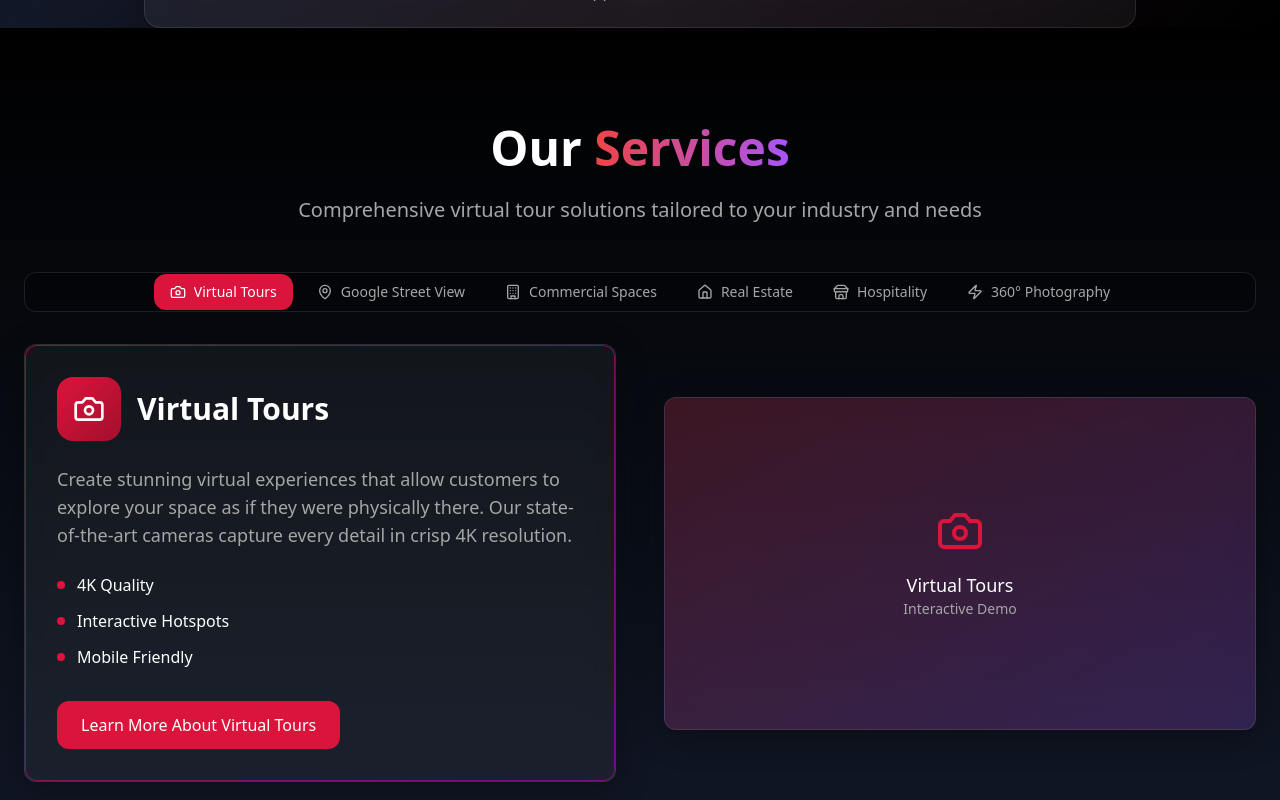
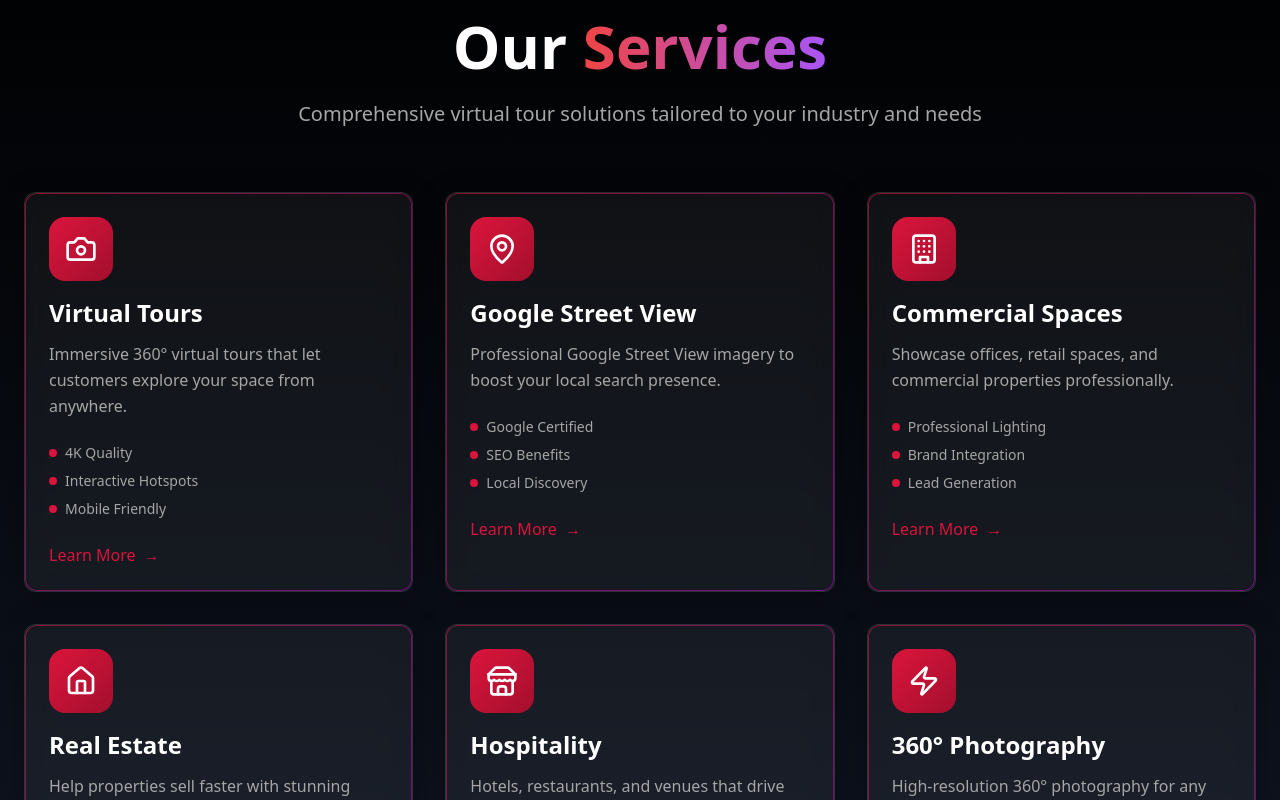
Before and after one commit to thiyo-de/vision360-nubien-style, a React (Vite) app: page / in a window 1280 px wide. Shown: the part 920-1720 px from the top of the page. Built offline with nearby package versions, Linux system fonts and the light colour scheme; a web font is replaced by a local one.

Commit message:
Reverted to commit 99540db8f299d037ed63ff13ff40ff70b5084668

```diff
--- a/src/sections/Services.tsx
+++ b/src/sections/Services.tsx
@@ -1,60 +1,43 @@
 import { motion } from 'framer-motion';
-import { Camera, Building, Home, Store, MapPin, Zap, X } from 'lucide-react';
-import { useState } from 'react';
-import { Tabs, TabsList, TabsTrigger, TabsContent } from '@/components/ui/tabs';
+import { Camera, Building, Home, Store, MapPin, Zap } from 'lucide-react';
 
 const Services = () => {
-  const [visibleTabs, setVisibleTabs] = useState<string[]>(['virtual-tours', 'street-view', 'commercial', 'real-estate', 'hospitality', 'photography']);
-  const [activeTab, setActiveTab] = useState('virtual-tours');
-
   const services = [
     {
-      id: 'virtual-tours',
       icon: Camera,
       title: 'Virtual Tours',
       description: 'Immersive 360° virtual tours that let customers explore your space from anywhere.',
       features: ['4K Quality', 'Interactive Hotspots', 'Mobile Friendly'],
-      content: 'Create stunning virtual experiences that allow customers to explore your space as if they were physically there. Our state-of-the-art cameras capture every detail in crisp 4K resolution.'
     },
     {
-      id: 'street-view',
       icon: MapPin,
       title: 'Google Street View',
       description: 'Professional Google Street View imagery to boost your local search presence.',
       features: ['Google Certified', 'SEO Benefits', 'Local Discovery'],
-      content: 'Boost your online presence with official Google Street View integration. Our certified photographers ensure your business appears prominently in local search results.'
     },
     {
-      id: 'commercial',
       icon: Building,
       title: 'Commercial Spaces',
       description: 'Showcase offices, retail spaces, and commercial properties professionally.',
       features: ['Professional Lighting', 'Brand Integration', 'Lead Generation'],
-      content: 'Transform your commercial property marketing with professional virtual tours that showcase your space in the best possible light, generating more qualified leads.'
     },
     {
-      id: 'real-estate',
       icon: Home,
       title: 'Real Estate',
       description: 'Help properties sell faster with stunning virtual walkthroughs.',
       features: ['Faster Sales', 'Remote Viewing', 'Premium Presentation'],
-      content: 'Sell properties faster with immersive virtual tours that allow potential buyers to explore homes remotely, saving time and increasing engagement.'
     },
     {
-      id: 'hospitality',
       icon: Store,
       title: 'Hospitality',
       description: 'Hotels, restaurants, and venues that drive more bookings.',
       features: ['Booking Integration', 'Virtual Concierge', 'Enhanced Experience'],
-      content: 'Increase bookings and guest confidence with virtual tours that showcase your hospitality space, from hotel rooms to restaurant ambiance.'
     },
     {
-      id: 'photography',
       icon: Zap,
       title: '360° Photography',
       description: 'High-resolution 360° photography for any application or platform.',
       features: ['HDR Processing', 'Custom Branding', 'Multiple Formats'],
-      content: 'Professional 360° photography services for any application, delivered in multiple formats with custom branding options to match your business needs.'
     },
   ];
 
@@ -73,20 +56,6 @@ const Services = () => {
     visible: { opacity: 1, y: 0 }
   };
 
-  const closeTab = (tabId: string) => {
-    const newVisibleTabs = visibleTabs.filter(id => id !== tabId);
-    setVisibleTabs(newVisibleTabs);
-    if (activeTab === tabId && newVisibleTabs.length > 0) {
-      setActiveTab(newVisibleTabs[0]);
-    }
-  };
-
-  const resetTabs = () => {
-    const allTabIds = services.map(s => s.id);
-    setVisibleTabs(allTabIds);
-    setActiveTab(allTabIds[0]);
-  };
-
   return (
     <section id="services" className="py-24 bg-gradient-to-b from-black to-gray-900 scroll-mt-20">
       <div className="container mx-auto px-6">
@@ -95,140 +64,68 @@ const Services = () => {
           whileInView={{ opacity: 1, y: 0 }}
           viewport={{ once: true }}
           transition={{ duration: 0.6 }}
-          className="text-center mb-12 px-4"
+          className="text-center mb-16 px-4"
         >
-          <h2 className="text-2xl sm:text-3xl md:text-4xl lg:text-5xl font-bold text-white mb-4 sm:mb-6">
+          <h2 className="text-3xl sm:text-4xl md:text-5xl lg:text-6xl font-bold text-white mb-6">
             Our <span className="text-gradient">Services</span>
           </h2>
-          <p className="text-base sm:text-lg md:text-xl text-muted-foreground max-w-3xl mx-auto">
+          <p className="text-lg sm:text-xl text-muted-foreground max-w-3xl mx-auto">
             Comprehensive virtual tour solutions tailored to your industry and needs
           </p>
         </motion.div>
 
-        {visibleTabs.length === 0 ? (
         <motion.div
-            initial={{ opacity: 0, scale: 0.9 }}
-            animate={{ opacity: 1, scale: 1 }}
-            className="text-center py-12"
+          variants={containerVariants}
+          initial="hidden"
+          whileInView="visible"
+          viewport={{ once: true }}
+          className="grid grid-cols-1 sm:grid-cols-2 lg:grid-cols-3 gap-6 sm:gap-8"
         >
-            <p className="text-muted-foreground mb-6 text-lg">All service tabs have been closed.</p>
-            <motion.button
-              onClick={resetTabs}
-              whileHover={{ scale: 1.05 }}
-              whileTap={{ scale: 0.95 }}
-              className="bg-primary text-white px-6 py-3 rounded-lg font-medium hover:bg-primary-glow transition-colors duration-300 focus:outline-none focus:ring-2 focus:ring-primary focus:ring-offset-2 focus:ring-offset-black"
+          {services.map((service, index) => (
+            <motion.div
+              key={index}
+              variants={itemVariants}
+              transition={{ duration: 0.6, delay: index * 0.1 }}
+              whileHover={{
+                scale: 1.05,
+                rotateY: 5,
+              }}
+              className="glass-card gradient-border hover:shadow-glow transition-all duration-500 group"
             >
-              Restore All Services
-            </motion.button>
-          </motion.div>
-        ) : (
-          <motion.div
-            initial={{ opacity: 0, y: 20 }}
-            animate={{ opacity: 1, y: 0 }}
-            transition={{ duration: 0.5 }}
-            className="w-full"
-          >
-            <Tabs value={activeTab} onValueChange={setActiveTab} className="w-full">
-              <TabsList className="grid w-full grid-cols-2 sm:grid-cols-3 lg:flex lg:justify-center gap-1 sm:gap-2 bg-black/20 backdrop-blur-sm border border-white/10 p-2 rounded-xl mb-8">
-                {visibleTabs.map((tabId) => {
-                  const service = services.find(s => s.id === tabId);
-                  if (!service) return null;
-
-                  return (
-                    <div key={tabId} className="relative group">
-                      <TabsTrigger
-                        value={tabId}
-                        className="relative flex items-center gap-2 px-3 sm:px-4 py-2 text-xs sm:text-sm font-medium rounded-lg transition-all duration-300 data-[state=active]:bg-primary data-[state=active]:text-white hover:bg-white/5 focus:outline-none focus:ring-2 focus:ring-primary focus:ring-offset-2 focus:ring-offset-black min-w-0 flex-1 lg:flex-initial"
-                      >
-                        <service.icon size={16} className="flex-shrink-0" />
-                        <span className="truncate">{service.title}</span>
-                      </TabsTrigger>
-                      <motion.button
-                        whileHover={{ scale: 1.1 }}
-                        whileTap={{ scale: 0.9 }}
-                        onClick={(e) => {
-                          e.stopPropagation();
-                          closeTab(tabId);
-                        }}
-                        className="absolute -top-2 -right-2 w-5 h-5 bg-red-500 hover:bg-red-600 text-white rounded-full flex items-center justify-center text-xs font-bold opacity-0 group-hover:opacity-100 transition-all duration-200 focus:outline-none focus:ring-2 focus:ring-red-400 focus:ring-offset-1 focus:ring-offset-black z-10"
-                        aria-label={`Close ${service.title} tab`}
-                      >
-                        <X size={12} />
-                      </motion.button>
+              <div className="mb-6">
+                <div className="w-16 h-16 bg-gradient-primary rounded-2xl flex items-center justify-center mb-4 group-hover:animate-pulse-glow transition-all duration-300">
+                  <service.icon size={32} className="text-white" />
                 </div>
-                  );
-                })}
-              </TabsList>
-
-              {visibleTabs.map((tabId) => {
-                const service = services.find(s => s.id === tabId);
-                if (!service) return null;
-
-                return (
-                  <TabsContent key={tabId} value={tabId} className="focus:outline-none">
-                    <motion.div
-                      initial={{ opacity: 0, y: 20 }}
-                      animate={{ opacity: 1, y: 0 }}
-                      transition={{ duration: 0.5 }}
-                      className="grid grid-cols-1 lg:grid-cols-2 gap-6 lg:gap-12 items-center"
-                    >
-                      {/* Service Details */}
-                      <div className="glass-card gradient-border p-6 sm:p-8 order-2 lg:order-1">
-                        <div className="flex items-center gap-4 mb-6">
-                          <div className="w-12 h-12 sm:w-16 sm:h-16 bg-gradient-primary rounded-2xl flex items-center justify-center">
-                            <service.icon size={24} className="sm:w-8 sm:h-8 text-white" />
-                          </div>
-                          <h3 className="text-xl sm:text-2xl lg:text-3xl font-bold text-white">{service.title}</h3>
+                <h3 className="text-2xl font-bold text-white mb-3">{service.title}</h3>
+                <p className="text-muted-foreground leading-relaxed">
+                  {service.description}
+                </p>
               </div>
 
-                        <p className="text-muted-foreground text-base sm:text-lg leading-relaxed mb-6">
-                          {service.content}
-                        </p>
-
-                        <div className="space-y-3 mb-8">
+              <div className="space-y-2">
                 {service.features.map((feature, featureIndex) => (
-                            <motion.div
-                              key={featureIndex}
-                              initial={{ opacity: 0, x: -20 }}
-                              animate={{ opacity: 1, x: 0 }}
-                              transition={{ delay: featureIndex * 0.1 }}
-                              className="flex items-center space-x-3"
-                            >
-                              <div className="w-2 h-2 bg-primary rounded-full flex-shrink-0" />
-                              <span className="text-sm sm:text-base text-white">{feature}</span>
-                            </motion.div>
+                  <div key={featureIndex} className="flex items-center space-x-2">
+                    <div className="w-2 h-2 bg-primary rounded-full" />
+                    <span className="text-sm text-muted-foreground">{feature}</span>
+                  </div>
                 ))}
               </div>
 
               <motion.button
-                          whileHover={{ scale: 1.05 }}
-                          whileTap={{ scale: 0.95 }}
-                          className="w-full sm:w-auto bg-primary hover:bg-primary-glow text-white px-6 py-3 rounded-lg font-medium transition-colors duration-300 focus:outline-none focus:ring-2 focus:ring-primary focus:ring-offset-2 focus:ring-offset-black"
+                whileHover={{ x: 5 }}
+                className="mt-6 text-primary font-medium hover:text-primary-glow transition-colors duration-300 flex items-center space-x-2"
               >
-                          Learn More About {service.title}
+                <span>Learn More</span>
+                <motion.div
+                  animate={{ x: [0, 5, 0] }}
+                  transition={{ duration: 1.5, repeat: Infinity }}
+                >
+                  →
+                </motion.div>
               </motion.button>
-                      </div>
-
-                      {/* Service Image Placeholder */}
-                      <div className="order-1 lg:order-2">
-                        <motion.div
-                          whileHover={{ scale: 1.02 }}
-                          className="aspect-video bg-gradient-to-br from-primary/20 to-purple-600/20 rounded-xl flex items-center justify-center glass-card border border-white/10"
-                        >
-                          <div className="text-center">
-                            <service.icon size={48} className="text-primary mx-auto mb-4" />
-                            <p className="text-white font-medium text-lg">{service.title}</p>
-                            <p className="text-muted-foreground text-sm">Interactive Demo</p>
-                          </div>
             </motion.div>
-                      </div>
+          ))}
         </motion.div>
-                  </TabsContent>
-                );
-              })}
-            </Tabs>
-          </motion.div>
-        )}
       </div>
     </section>
   );
```
Also changed, not shown: src/sections/Hero.tsx (+13 -13 lines), src/sections/WhyChooseUs.tsx (+5 -5 lines). Lines whose indentation alone changed are shown as unchanged.
